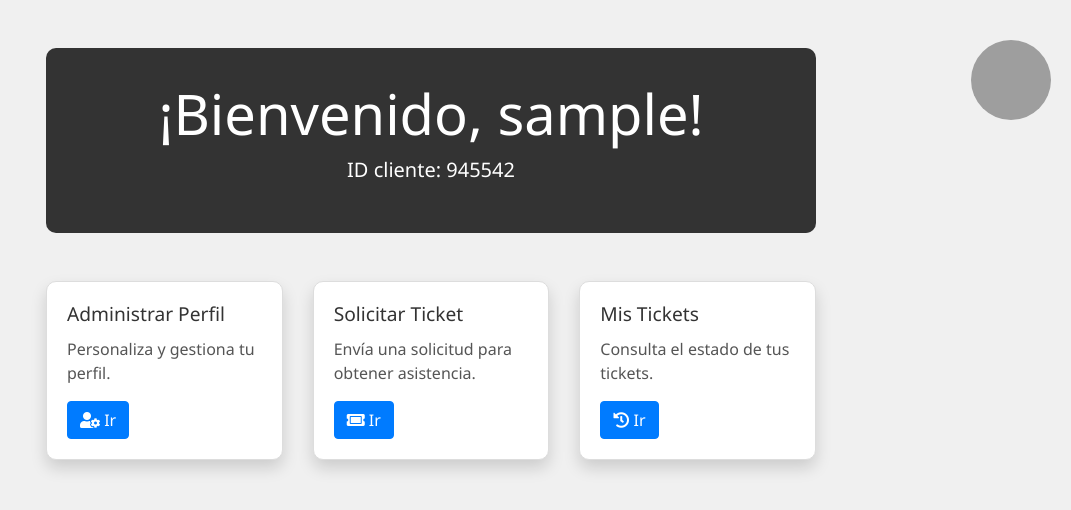
After one commit to FranciscoSinecio/Ticket-system, a Flask app: template templates/panelcliente.html in a window 1280 px wide. The commit adds this page. Shown: the top 510 px of the page, without its empty margins (209-1280 px from the left). Run offline with Flask 3, Linux system fonts and the light colour scheme; the template is opened without the code that fills it: most values are stand-ins (such as "Sample title", 1, 10 or a date in 2020); some libraries are stand-ins or nearby versions; grey boxes are pictures that could not be loaded.

Commit message:
Change
Cambios en el login de frontend y creacion de panel prinsipal

```diff
--- /dev/null
+++ b/static/style1.css
@@ -0,0 +1,52 @@
+
+
+body {
+    font-family: 'Segoe UI', Tahoma, Geneva, Verdana, sans-serif;
+    background-color: #f0f0f0; /* Gris claro de fondo */
+    color: #333333; /* Color del texto principal */
+}
+
+.container {
+    max-width: 800px;
+}
+
+.jumbotron {
+    background-color: #333333; /* Gris oscuro para el jumbotron */
+    color: #ffffff; /* Texto blanco en el jumbotron */
+    padding: 2rem;
+    border-radius: 10px;
+}
+
+.card {
+    transition: transform 0.3s ease;
+    background-color: #ffffff; /* Fondo blanco para las tarjetas */
+    color: #333333; /* Texto oscuro en las tarjetas */
+    border: 1px solid #dddddd; /* Borde suave para agregar contraste */
+    border-radius: 10px;
+}
+
+.card:hover {
+    transform: scale(1.05);
+}
+
+.card-title {
+    font-size: 1.2rem;
+    color: #333333; /* Color del título más oscuro */
+}
+
+.card-text {
+    color: #555555; /* Texto más oscuro que el color principal */
+}
+
+.profile-image {
+    width: 80px;
+    height: 80px;
+    border-radius: 50%;
+    margin-top: 20px;
+}
+
+.float-right {
+    position: absolute;
+    top: 20px;
+    right: 20px;
+}
--- /dev/null
+++ b/templates/panelcliente.html
@@ -0,0 +1,61 @@
+<!DOCTYPE html>
+<html lang="es">
+<head>
+    <meta charset="UTF-8">
+    <meta name="viewport" content="width=device-width, initial-scale=1.0">
+    <title>Bienvenido</title>
+    <link rel="stylesheet" href="https://stackpath.bootstrapcdn.com/bootstrap/4.5.2/css/bootstrap.min.css">
+    <link rel="stylesheet" href="https://cdnjs.cloudflare.com/ajax/libs/font-awesome/5.15.1/css/all.min.css">
+    <link rel="stylesheet" href="{{ url_for('static', filename='style1.css') }}">
+</head>
+<body>
+
+<div class="container mt-5">
+    <div class="float-right">
+        <img src="{{ url_for('static', filename='profile.jpg') }}" alt="Perfil" class="profile-image">
+    </div>
+
+    <div class="jumbotron text-center mb-5">
+        <h1 class="display-4">¡Bienvenido, {{ user_info['username'] }}!</h1>
+        <p class="lead">ID cliente: 945542</p>
+    </div>
+
+    <div class="row">
+        <div class="col-md-4">
+            <div class="card mb-4 shadow">
+                <div class="card-body">
+                    <h5 class="card-title">Administrar Perfil</h5>
+                    <p class="card-text">Personaliza y gestiona tu perfil.</p>
+                    <a href="{{ url_for('manage_profile') }}" class="btn btn-primary"><i class="fas fa-user-cog"></i> Ir</a>
+                </div>
+            </div>
+        </div>
+
+        <div class="col-md-4">
+            <div class="card mb-4 shadow">
+                <div class="card-body">
+                    <h5 class="card-title">Solicitar Ticket</h5>
+                    <p class="card-text">Envía una solicitud para obtener asistencia.</p>
+                    <a href="{{ url_for('request_ticket') }}" class="btn btn-primary"><i class="fas fa-ticket-alt"></i> Ir</a>
+                </div>
+            </div>
+        </div>
+
+        <div class="col-md-4">
+            <div class="card mb-4 shadow">
+                <div class="card-body">
+                    <h5 class="card-title">Mis Tickets</h5>
+                    <p class="card-text">Consulta el estado de tus tickets.</p>
+                    <a href="{{ url_for('my_tickets') }}" class="btn btn-primary"><i class="fas fa-history"></i> Ir</a>
+                </div>
+            </div>
+        </div>
+    </div>
+</div>
+
+<script src="https://code.jquery.com/jquery-3.5.1.slim.min.js"></script>
+<script src="https://cdn.jsdelivr.net/npm/@popperjs/core@2.9.2/dist/umd/popper.min.js"></script>
+<script src="https://stackpath.bootstrapcdn.com/bootstrap/4.5.2/js/bootstrap.min.js"></script>
+
+</body>
+</html>
```
Also changed, not shown: static/style.css (+57 -14 lines), templates/login.html (+11 -0 lines), static/background.jpg (deleted), static/background1.jpeg (added), static/organization-icon.png (added).
